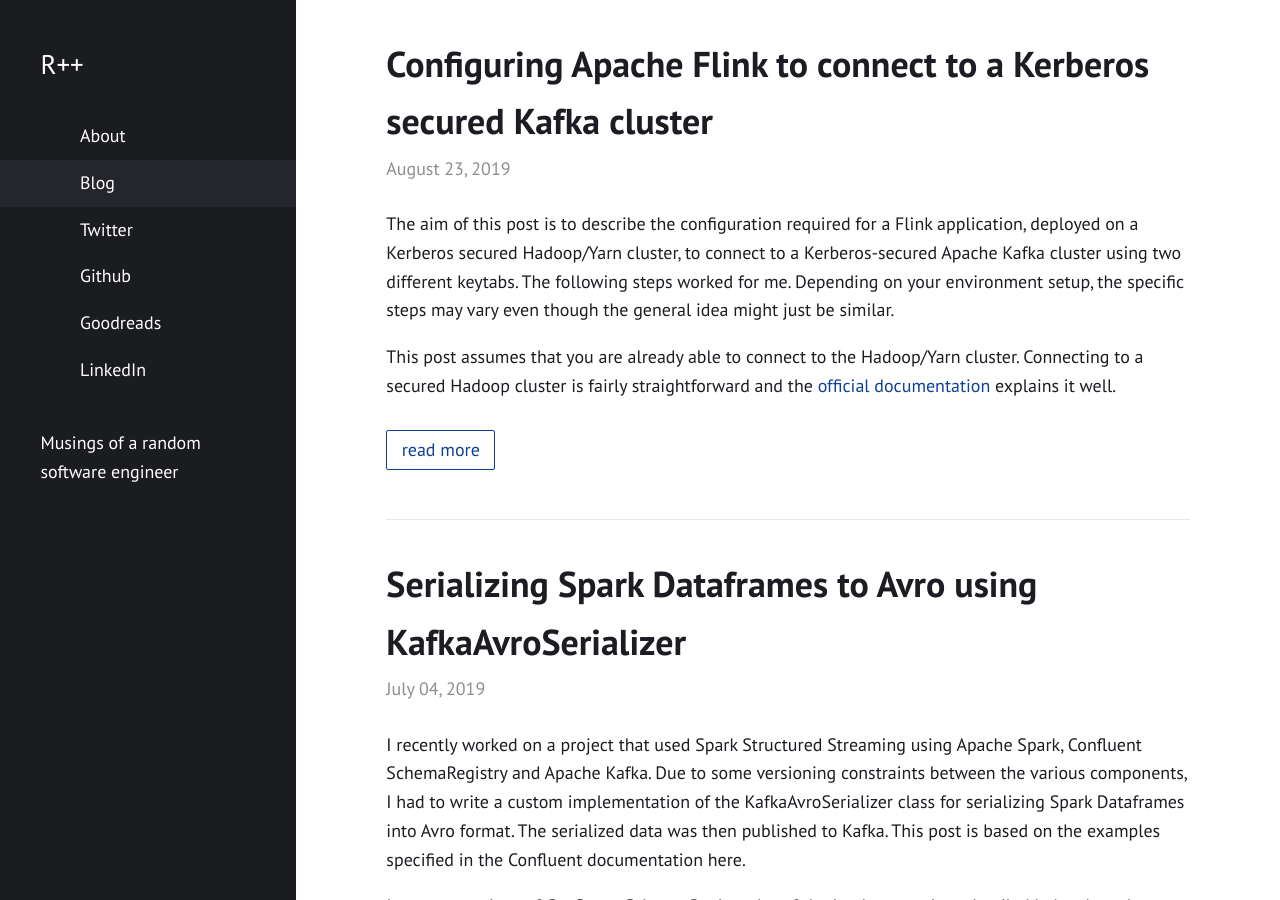
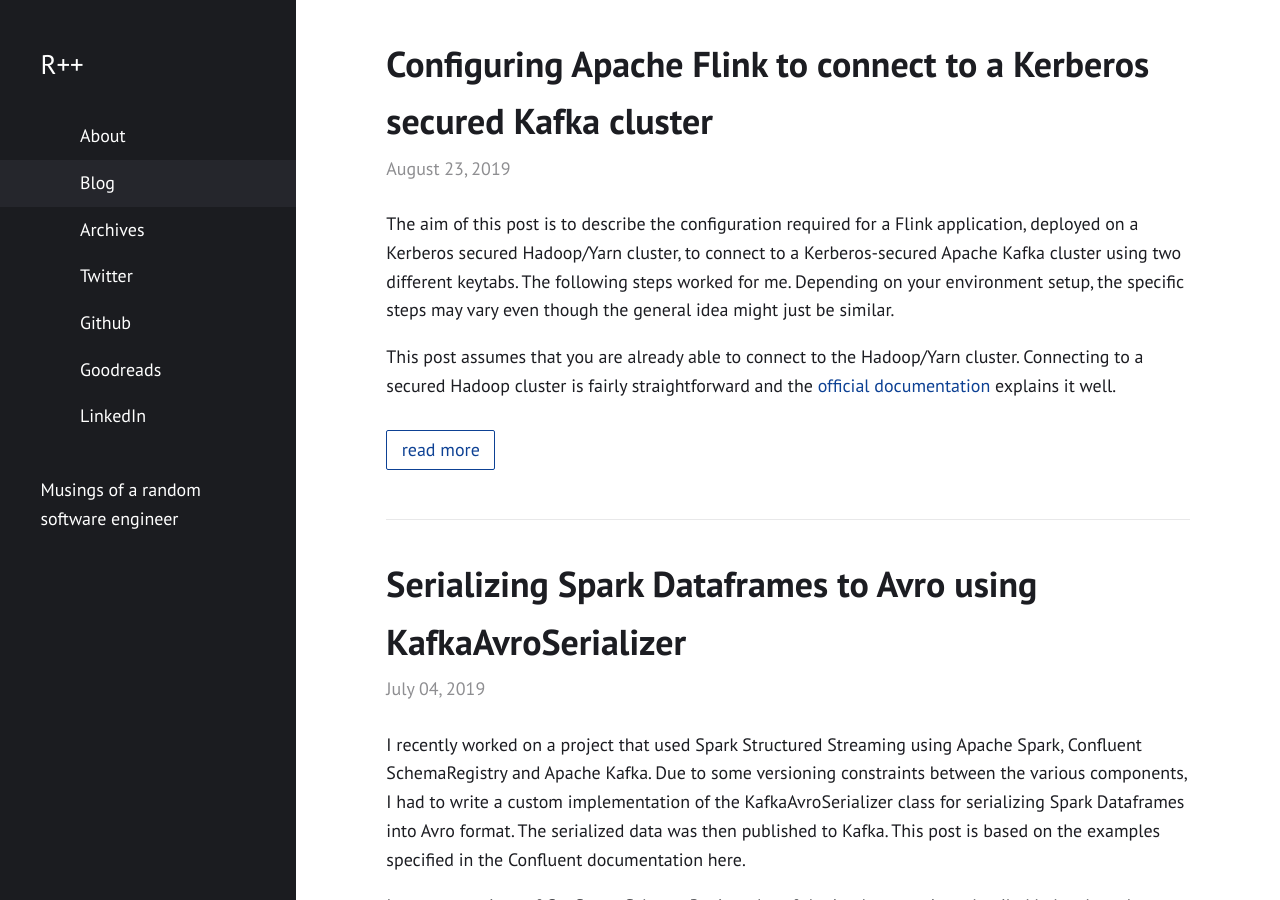
Before and after one commit to rohitsm/rohitsm.github.io, a Jekyll site: the page built from index.html, in a window 1280 px wide and 900 px high. Built offline with Jekyll 4.4.1, drawn with Linux system fonts in a browser that asks for light colours; the list of posts is cut into pages by our own code.

Commit message:
added archives page

```diff
--- a/_config.yml
+++ b/_config.yml
@@ -29,7 +29,8 @@ excerpt_separator: <!--more-->
 
 navigation:
   - {file: "about.md", icon: info, title: "About"}
-  - {file: "index.html", icon: blog, title: Blog}
+  - {file: "index.html", icon: blog, title: "Blog"}
+  - {file: "archive.html", icon: archive, title: "Archives"}
 
 external:                    # see http://fontawesome.com/icons
   - {title: Twitter, icon: twitter, url: "https://twitter.com/rohitsm"}
```
